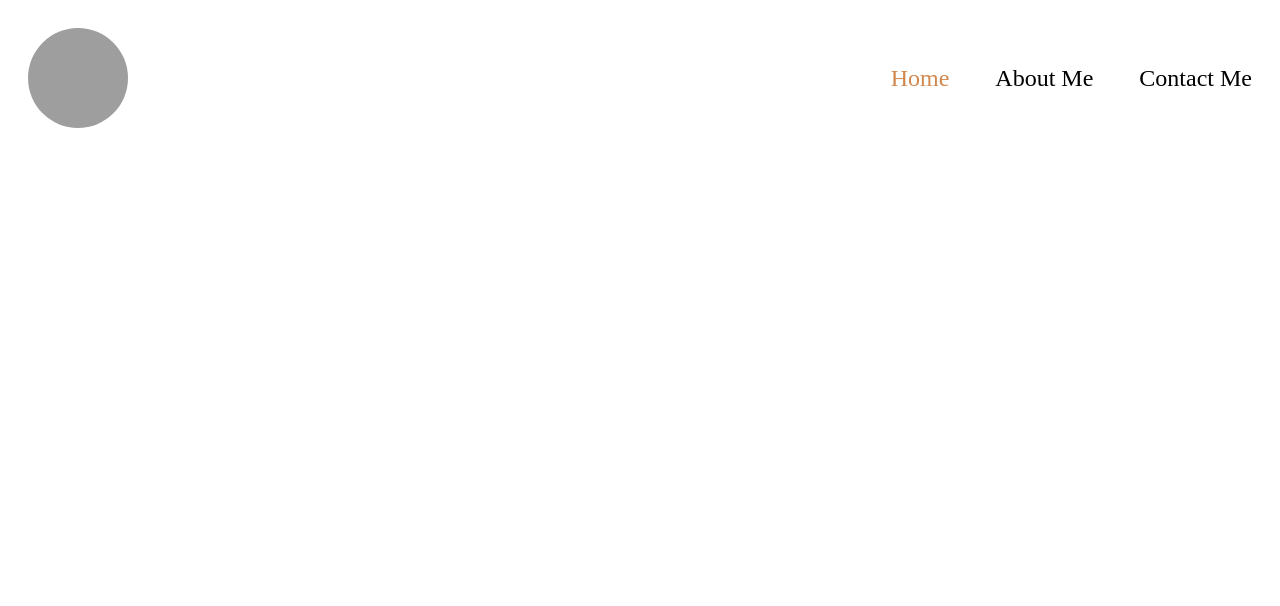
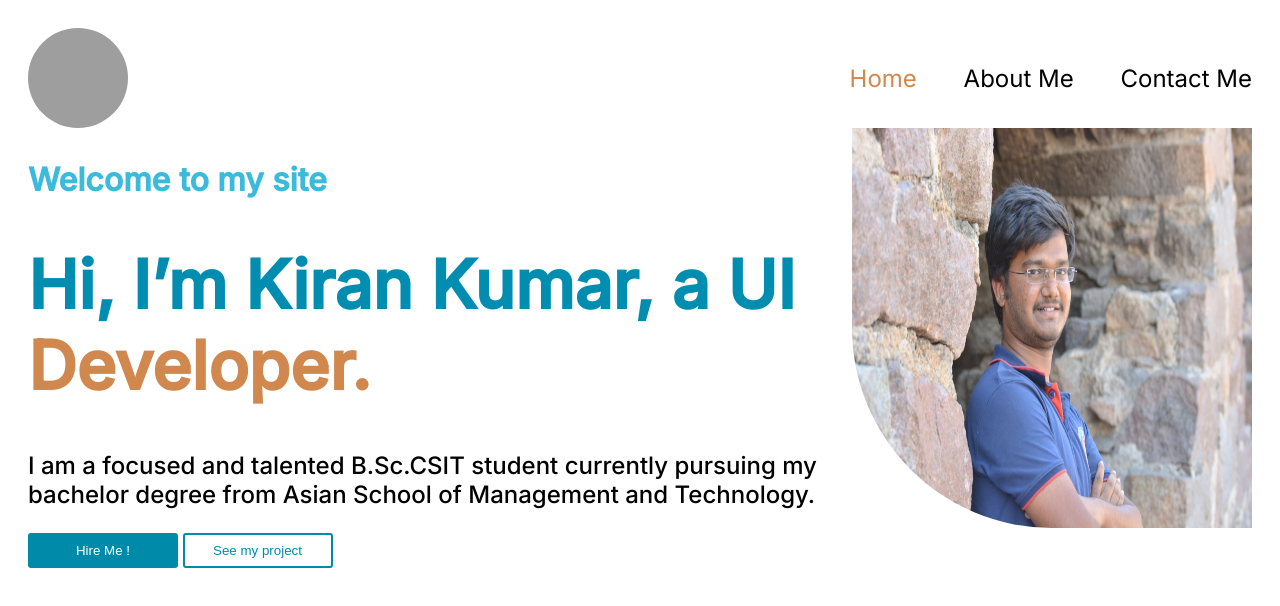
Before and after one commit to kirankok/portfolio, a plain HTML site: page index.html in a window 1280 px wide. Drawn offline with Linux system fonts and the light colour scheme; grey boxes are pictures that could not be loaded.

Commit message:
added main website part

```diff
--- a/index.html
+++ b/index.html
@@ -17,7 +17,19 @@
       <span>Contact Me</span>
     </div>
   </header>
-  <main></main>
+  <main class="landing">
+    <div>
+      <h3 class="invitation">Welcome to my site</h3>
+      <h1 class="introduction">Hi, I’m Kiran Kumar, a UI <span class="profession">Developer.</span></h1>
+      <p class="my-details">I am a focused and talented B.Sc.CSIT student currently pursuing my bachelor degree from
+        Asian
+        School of
+        Management and Technology.</p>
+      <button class="hire-me">Hire Me !</button>
+      <button class="my-project">See my project</button>
+    </div>
+    <img class="my-image" src="./CSC_0289.JPG" width="400" height="400" />
+  </main>
   <footer></footer>
 </body>
 
--- a/main.css
+++ b/main.css
@@ -1,4 +1,7 @@
+@import url('https://fonts.googleapis.com/css2?family=Inter:wght@400;500&family=Roboto:wght@400;500&display=swap');
+
 body {
+  font-family: 'Inter';
   background-color: #ffffff;
   padding: 20px;
 }
@@ -24,3 +27,50 @@ header {
 .menu-item {
   font-size: 24px;
 }
+
+.invitation {
+  font-size: 32px;
+  color: #3BBADB;
+}
+
+.introduction {
+  color: #018DB0;
+  font-size: 67px;
+}
+
+.my-details {
+  font-size: 24px;
+  font-weight: 500;
+}
+
+.hire-me {
+  background-color: #008AAA;
+  color: #ffffff;
+  border: none;
+  width: 150px;
+  padding: 10px 20px;
+  border-radius: 3px;
+}
+
+.my-project {
+  background-color: #ffffff;
+  color: #008AAA;
+  border: none;
+  width: 150px;
+  padding: 8px 20px;
+  border-radius: 3px;
+  border: 2px solid;
+}
+
+.landing {
+  display: flex;
+  justify-content: space-between;
+}
+
+.my-image {
+  border-bottom-left-radius: 50%;
+}
+
+.profession {
+  color: #D1884F;
+}
```
Also changed, not shown: CSC_0289.JPG (added).
